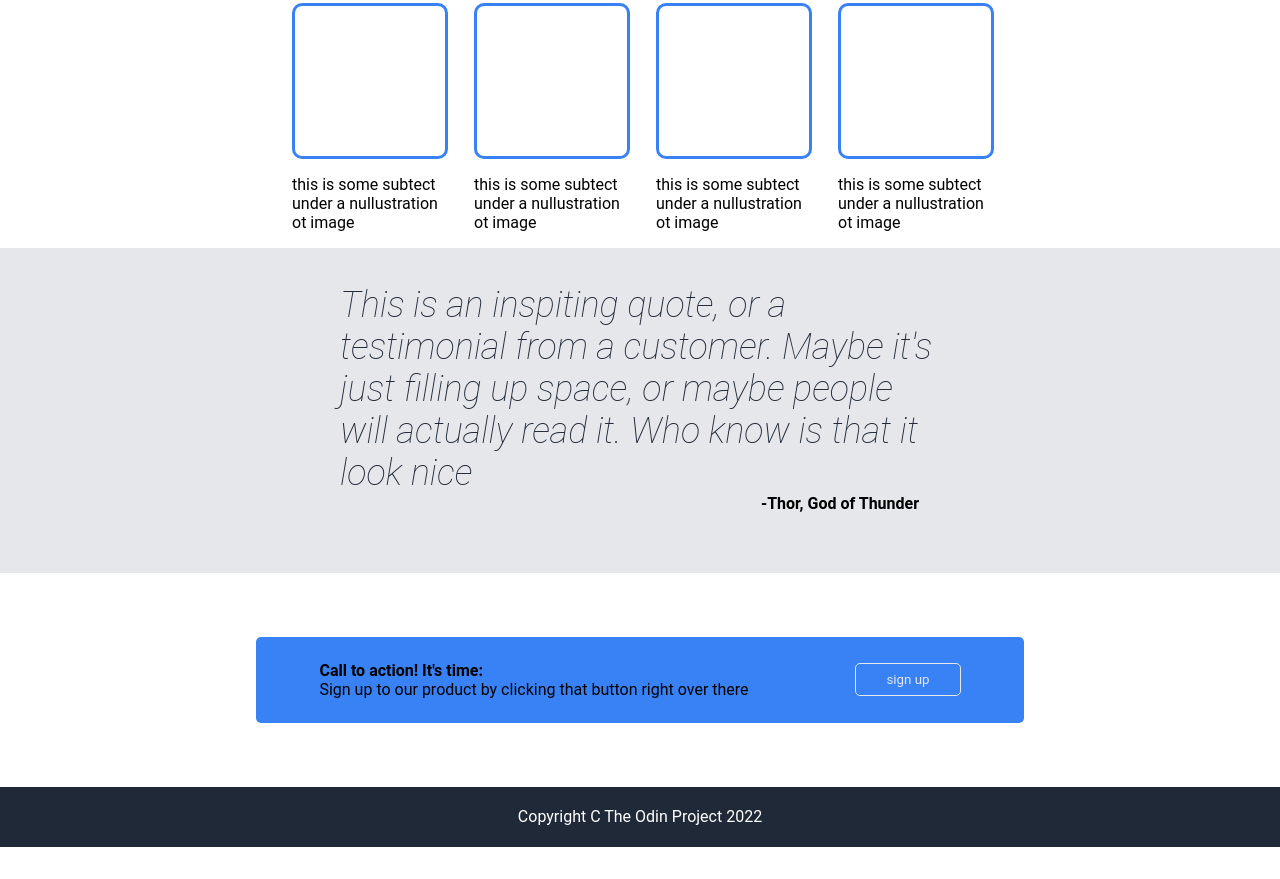
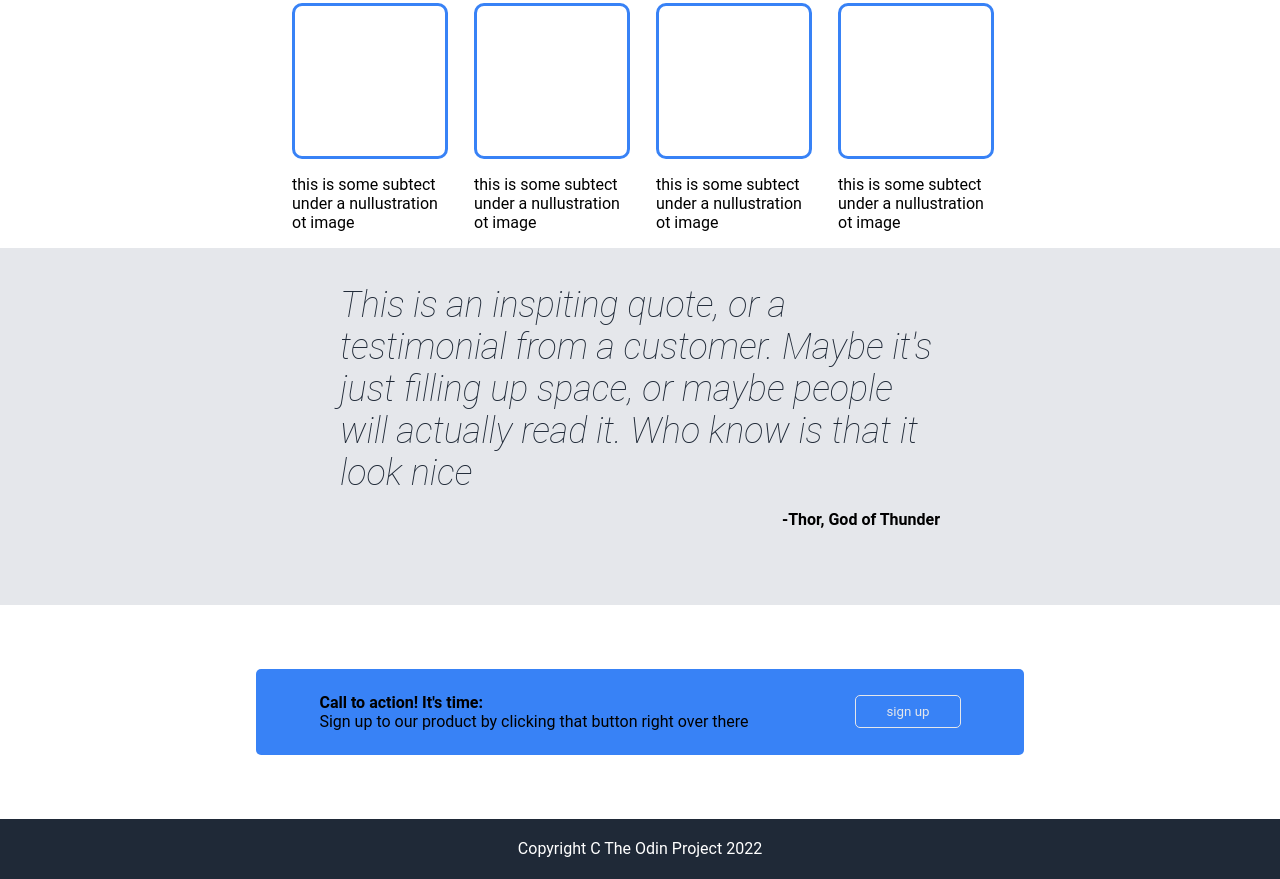
Before and after one commit to Essoh21/OdinFirstProject, a plain HTML site: page index.html in a window 1280 px wide. Shown: the part 597-1476 px from the top of the page. Before the commit the page ends 1444 px from the top, so only its background shows below. Drawn offline with Linux system fonts and the light colour scheme.

Commit message:
final css

```diff
--- a/index.html
+++ b/index.html
@@ -61,10 +61,12 @@
         </div>
     </div>
     <div class="testimonial">
-        <p class="quote"> This is an inspiting quote, or a testimonial from a customer. Maybe it's just filling up space, or maybe people will actually read it. Who know is that it look nice
+        <div class="testimonial-container">
+            <p class="quote"> This is an inspiting quote, or a testimonial from a customer. Maybe it's just filling up space, or maybe people will actually read it. Who know is that it look nice
 
-        </p>
-        <strong class="author"> -Thor, God of Thunder </strong>
+            </p>
+            <p class="author"><strong> -Thor, God of Thunder </strong> </p>
+        </div>
 
     </div>
     <div class="call-toaction">
--- a/style.css
+++ b/style.css
@@ -26,6 +26,7 @@
  .header {
      /*flex: 1; */
      display: flex;
+     flex-wrap: wrap;
      align-items: center;
      padding-top: 16px;
      justify-content: space-between;
@@ -37,6 +38,7 @@
  .right-header-links ul {
      flex: 1;
      display: flex;
+     flex-wrap: wrap;
      margin: 0px;
      padding: 0px;
      gap: 16px;
@@ -82,6 +84,7 @@
  .header-scd-block {
      flex: 1;
      display: flex;
+     flex-wrap: wrap;
      justify-content: space-between;
      gap: 32px;
  }
@@ -118,6 +121,7 @@
  .call-toaction {
      background-color: #3882f6;
      display: flex;
+     flex-wrap: wrap;
      align-items: center;
      justify-content: space-around;
      margin: 5% 20%;
@@ -131,7 +135,7 @@
 
  .testimonial {
      background-color: #e5e7eb;
-     flex: 1;
+     /*flex: 1 1 auto; */
      display: flex;
      flex-direction: column;
      align-items: center;
@@ -139,21 +143,34 @@
      padding-bottom: 60px;
  }
 
- .testimonial p {
+ .testimonial-container {
      max-width: 600px;
+     display: flex;
+     flex-direction: column;
+ }
+
+ .testimonial .quote {
+     /* max-width: 600px; */
      font-size: 36px;
      font-style: italic;
      font-weight: lighter;
      color: #1f2937;
  }
 
- .author {
-     padding-left: 400px;
+ .testimonial p .author {
+     /* padding-left: 400px;  */
+     max-width: 600px;
+     font-size: 18px;
+     font-weight: 800;
  }
 
  .testimonial .quote {
      margin-bottom: 0px;
      padding-bottom: 0px;
+ }
+
+ .author {
+     align-self: flex-end;
  }
 
  .information-block {
@@ -165,6 +182,7 @@
 
  .information-cards {
      display: flex;
+     flex-wrap: wrap;
      gap: 32px;
  }
 
```
